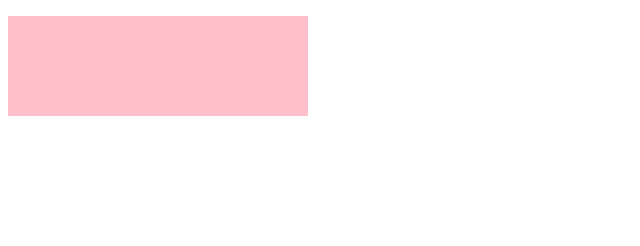
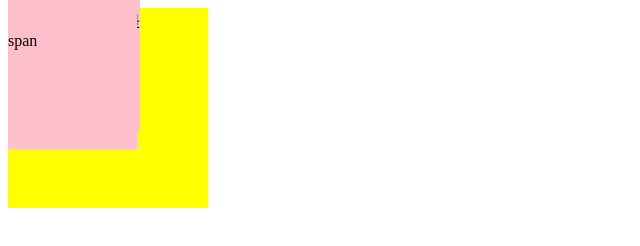
Before and after one commit to lx282555947/htmllearn, a plain HTML site: page css/test.html in a window 1280 px wide. Shown: the whole page, without its empty margins (0-640 px from the left). Drawn offline with Linux system fonts and the light colour scheme.

Commit message:
css学习

```diff
--- a/css/test.html
+++ b/css/test.html
@@ -4,20 +4,38 @@
     <meta charset="UTF-8">
     <title>test</title>
     <style>
-        div{
-            width: 300px;
-            height: 100px;
-            background-color: pink;
-        }
+        /*div{*/
+        /*    width: 300px;*/
+        /*    height: 100px;*/
+        /*    background-color: pink;*/
+        /*}*/
         /*div p{*/
         /*    padding: 30px;*/
         /*    font-size: 10px;*/
         /*    line-height: 20px;*/
         /*    background-color: blue;*/
         /*}*/
+
+        span {
+            background-color: pink;
+            font-size: 16px;
+            padding: 100px;
+
+        }
+
+        div{
+            background-color: yellow;
+            width: 200px;
+            height: 200px;
+        }
     </style>
 </head>
 <body>
-    <div><p></p></div>
+<!--    <div><p></p></div>-->
+    <div>
+        <span>我是span</span>
+    </div>
+<!--    <div></div>-->
+
 </body>
 </html>
```
Also changed, not shown: css/兄弟选择器.html (added, +31 -0 lines).
